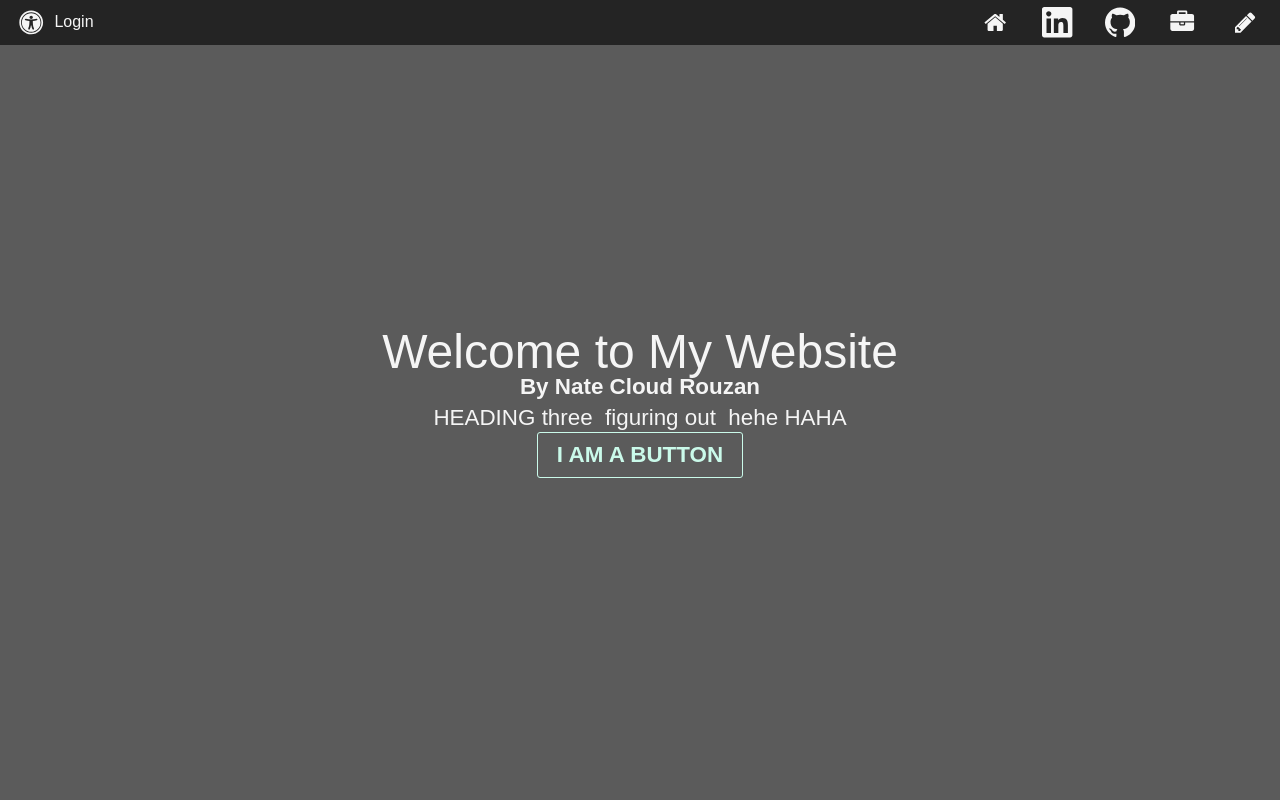
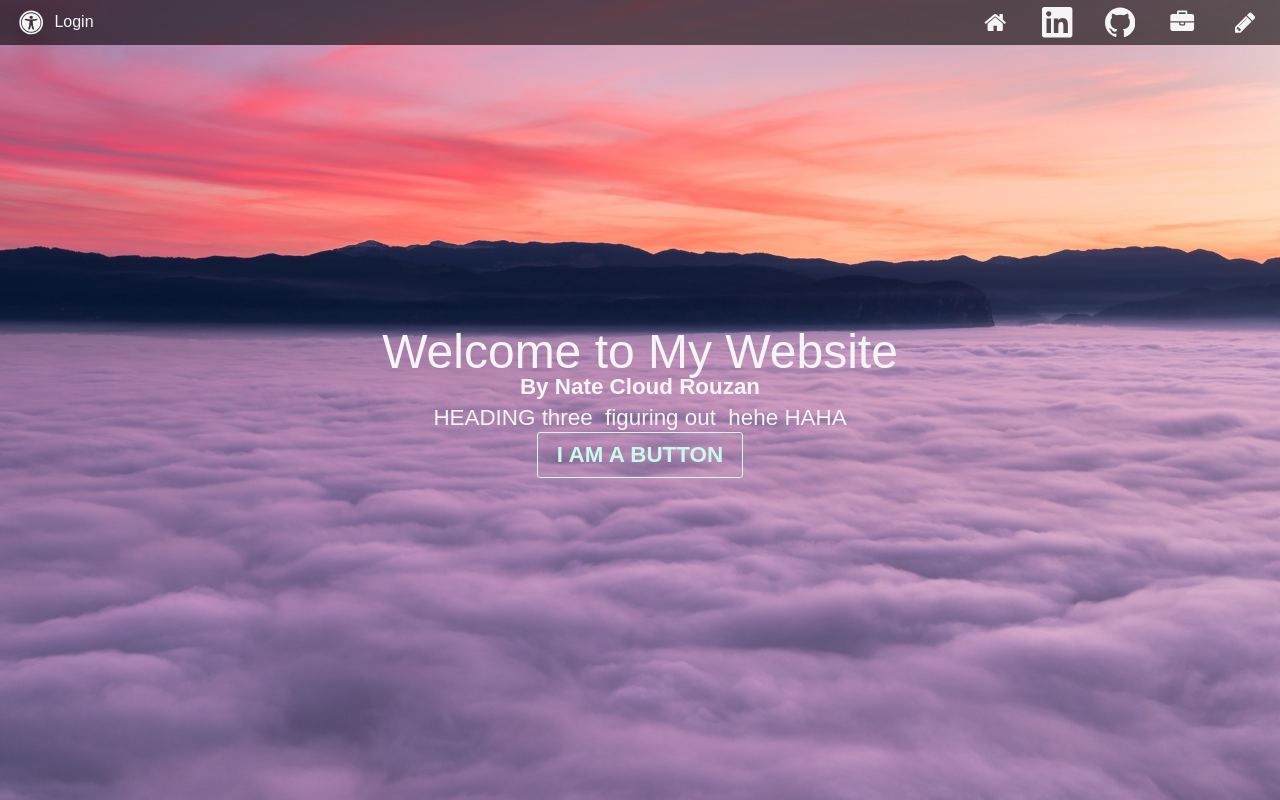
Before and after one commit to NateCloudRouzan/SiteGolangBackend, a plain HTML site: page index.html in a window 1280 px wide. Drawn offline with Linux system fonts and the light colour scheme; a web font is replaced by a local one.

Commit message:
Another HTML CSS
Need to make student seal page nice

```diff
--- a/css/main.css
+++ b/css/main.css
@@ -56,7 +56,7 @@ header div a h1 {
     align-items: center;
     /* background */
     background-color: #5b5b5b;
-    background-image: url("../img/background-photo-mobile-devices.jpg");
+    background-image: url("../media/img/BackgroundPhoto.jpg");
     background-repeat: no-repeat;
     background-position: center;
     background-size: cover;
--- a/css/mq_800-plus.css
+++ b/css/mq_800-plus.css
@@ -29,7 +29,7 @@ header nav a:hover {
 }
 
 #idx-atf {
-    background-image: url("../img/background-photo.jpg");
+    background-image: url("../media/img/BackgroundPhoto.jpg");
 }
 
 #idx-atf > div {
```
Also changed, not shown: media/img/BackgroundPhoto.jpg (added).
